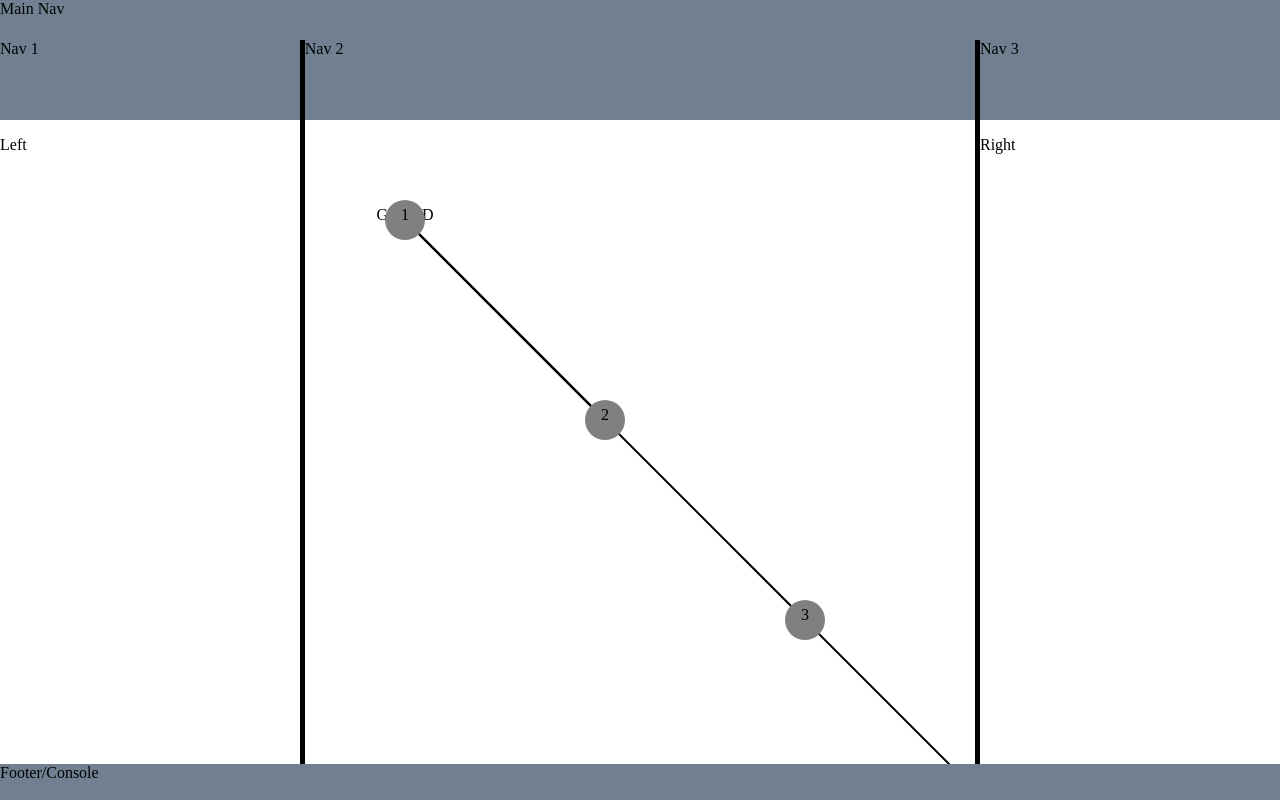
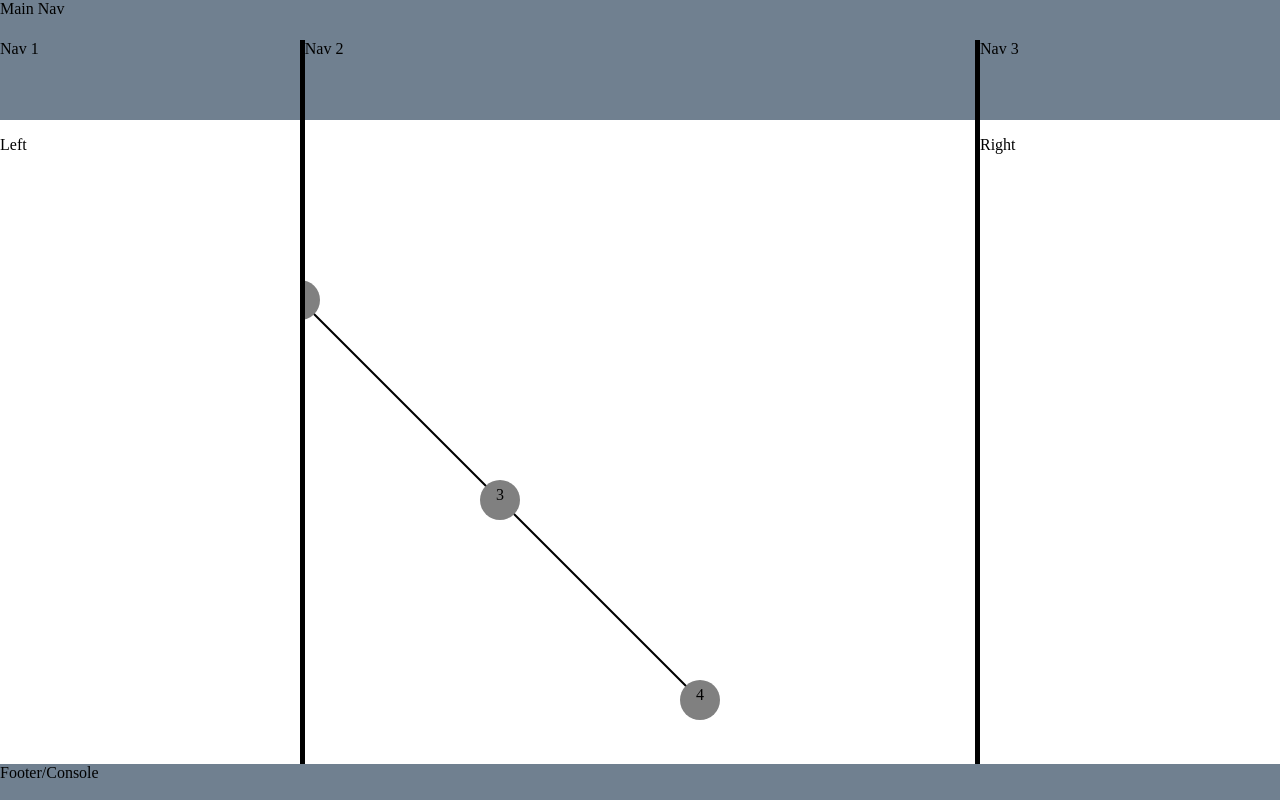
Before and after one commit to Ecdar/Ecdar-GUI-Web, a SvelteKit app: page / in a window 1280 px wide. Built offline with nearby package versions, Linux system fonts and the light colour scheme.

Commit message:
SVGContainer no longer gets pushed by side panels

```diff
--- a/src/lib/components/svg-view/SvgView.svelte
+++ b/src/lib/components/svg-view/SvgView.svelte
@@ -4,7 +4,7 @@
 	import Edge from "./Edge.svelte";
 </script>
 
-<svg id="svg-container" height="100%">
+<svg height="100%" width="100%">
 	<!--All edges gets drawn with their refrence to their source location-->
 	{#each $activeModel.edges as edge}
 		<Edge
--- a/src/routes/+page.svelte
+++ b/src/routes/+page.svelte
@@ -76,7 +76,9 @@
 	<!-- Canvas -->
 	<div class="canvas">
 		<nav>Nav 2</nav>
-		<SvgView />
+		<div id="svgContainer">
+			<SvgView />
+		</div>
 	</div>
 	<!-- Right resize Panel -->
 	<div
@@ -123,10 +125,20 @@
 		flex-grow: 1;
 	}
 
+	.sidePanel {
+		background-color: white;
+	}
+
 	.canvas,
 	.sidePanel {
 		display: flex;
 		flex-direction: column;
+	}
+
+	#svgContainer {
+		inset: 0;
+		position: absolute;
+		z-index: -9999;
 	}
 
 	footer {
```
